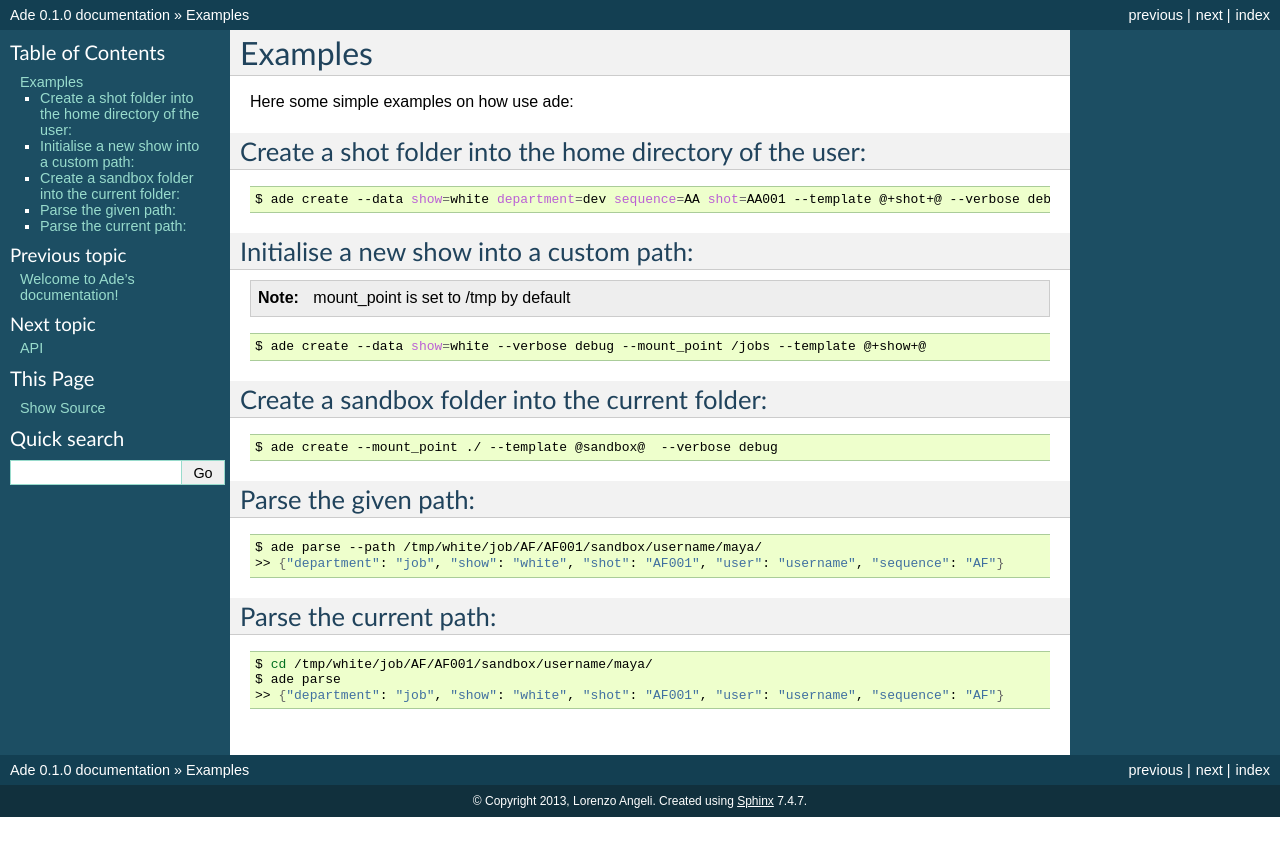
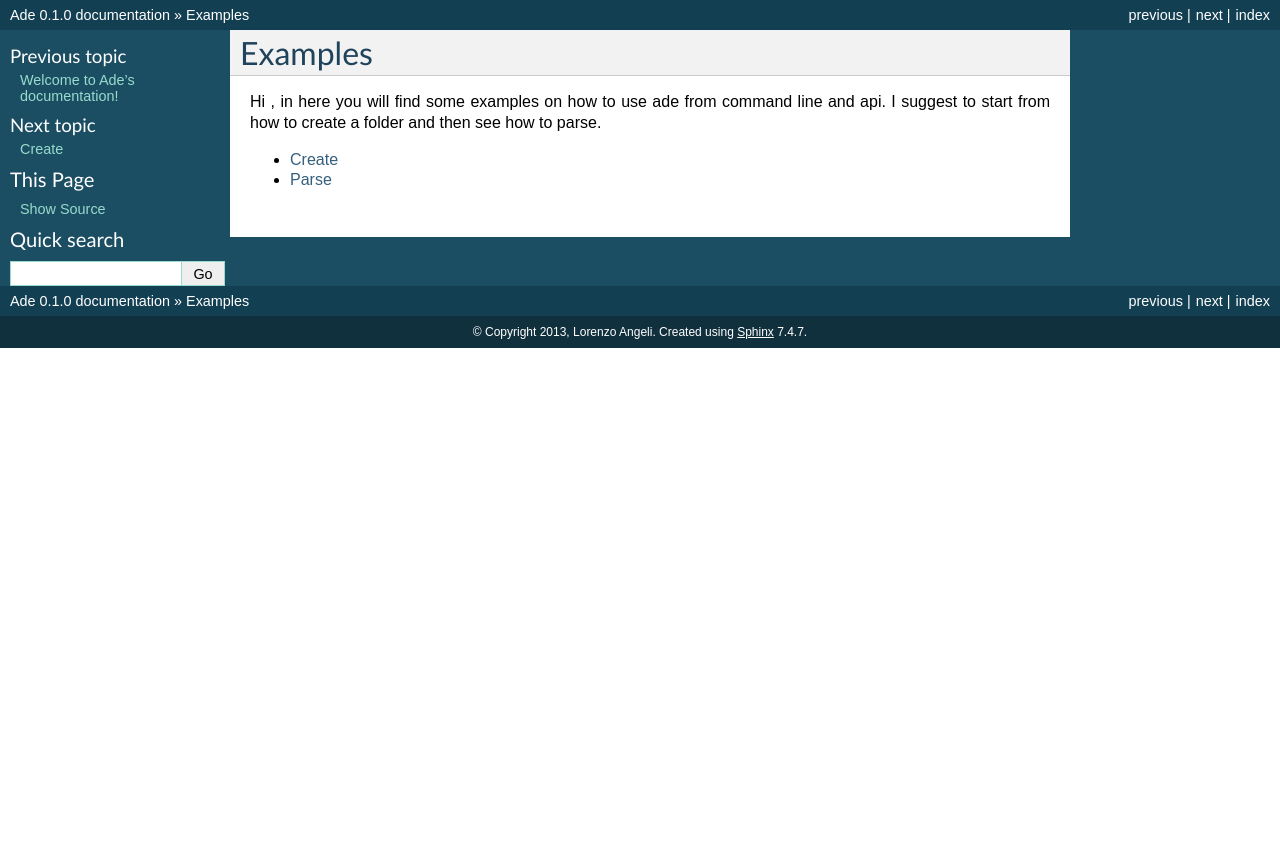
Before and after one commit to EfestoLab/ade, a Sphinx documentation site: the page built from docs/source/examples/index.rst, in a window 1280 px wide. Shown: the top 856 px of the page. Built offline with Sphinx 7.4.7, drawn with Linux system fonts in a browser that asks for light colours.

Commit message:
docs improvements and cleanup

```diff
--- a/docs/source/api/index.rst
+++ b/docs/source/api/index.rst
@@ -2,6 +2,6 @@ API
 ===
 
 .. toctree::
-   :maxdepth: 2
+   :maxdepth: 1
 
    manager/index
--- a/docs/source/command/index.rst
+++ b/docs/source/command/index.rst
@@ -116,10 +116,8 @@ Available levels:
 
 --path
 ------
-.. warning::
-	This options is usful only in parse mode.
 
-The target path for the parse.
+The target path for the parse or create.
 
 .. code-block:: bash
 
--- a/docs/source/examples/index.rst
+++ b/docs/source/examples/index.rst
@@ -1,50 +1,11 @@
-
 Examples
 ========
-Here some simple examples on how use ade:
+
+Hi , in here you will find some examples on how to use ade from command line and api. I suggest to start from how to create a folder and then see how to parse.
 
 
-Create a shot folder into the home directory of the user:
----------------------------------------------------------
+.. toctree::
+   :maxdepth: 1
 
-.. code-block:: bash
-
- 	$ ade create --data show=white department=dev sequence=AA shot=AA001 --template @+shot+@ --verbose debug --mount_point $HOME
-
-
-Initialise a new show into a custom path:
--------------------------------------------
-
-.. note::
-	mount_point is set to /tmp by default
-
-.. code-block:: bash
-
- 	$ ade create --data show=white --verbose debug --mount_point /jobs --template @+show+@
-
-
-Create a sandbox folder into the current folder:
-------------------------------------------------
-
-.. code-block:: bash
-
- 	$ ade create --mount_point ./ --template @sandbox@  --verbose debug
-
-
-Parse the given path:
----------------------
-
-.. code-block:: bash
-
- 	$ ade parse --path /tmp/white/job/AF/AF001/sandbox/username/maya/
-	>> {"department": "job", "show": "white", "shot": "AF001", "user": "username", "sequence": "AF"}
-
-
-Parse the current path:
----------------------
-
-.. code-block:: bash
-
-	$ cd /tmp/white/job/AF/AF001/sandbox/username/maya/
- 	$ ade parse
-	>> {"department": "job", "show": "white", "shot": "AF001", "user": "username", "sequence": "AF"}
+   create
+   parse
```
Also changed, not shown: docs/source/api/manager/filesystem.rst (added, +7 -0 lines), docs/source/api/manager/index.rst (+4 -14 lines), docs/source/api/manager/template.rst (added, +7 -0 lines), docs/source/examples/create.rst (added, +28 -0 lines), docs/source/examples/parse.rst (added, +20 -0 lines), docs/source/index.rst (line endings or trailing spaces), 1 other file.
